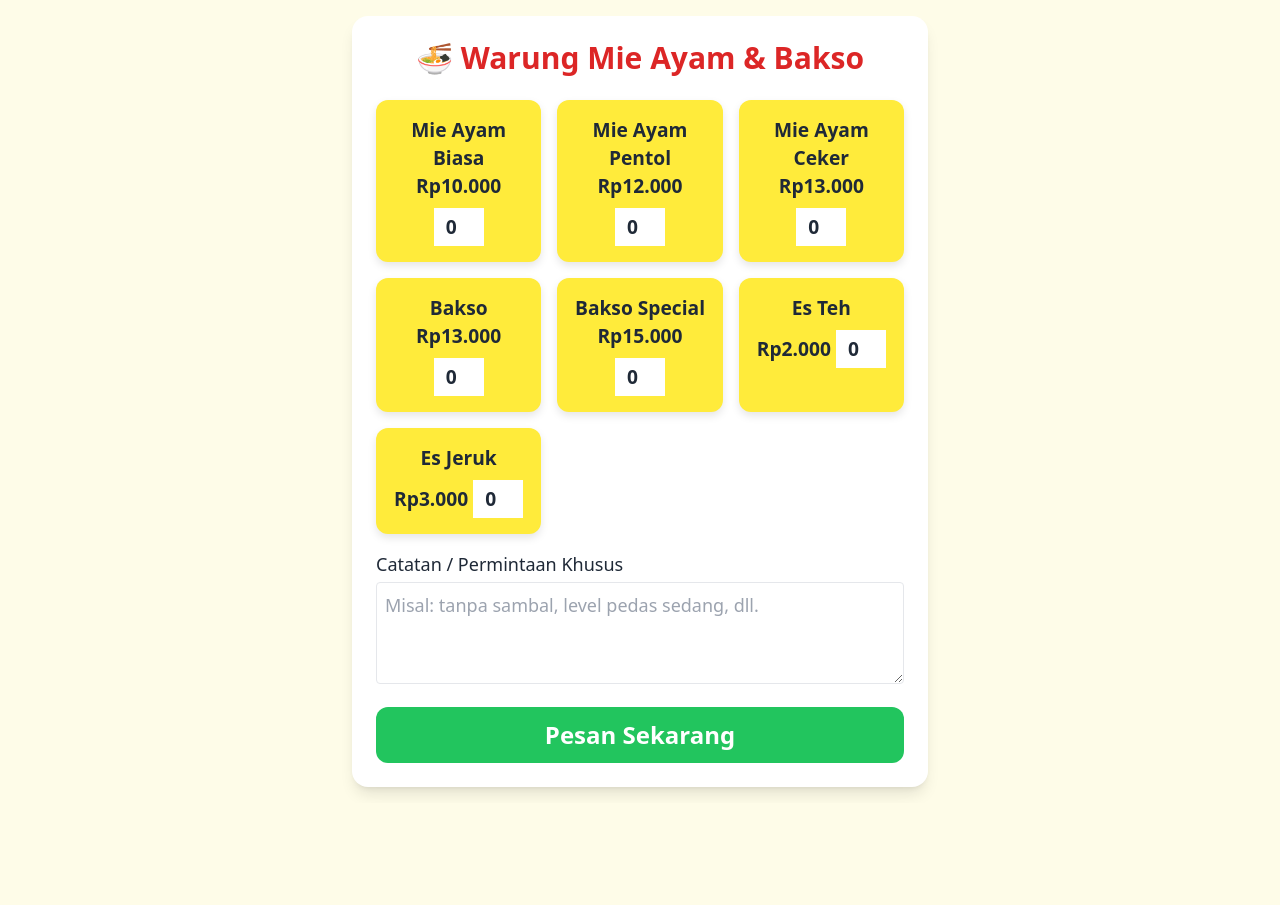
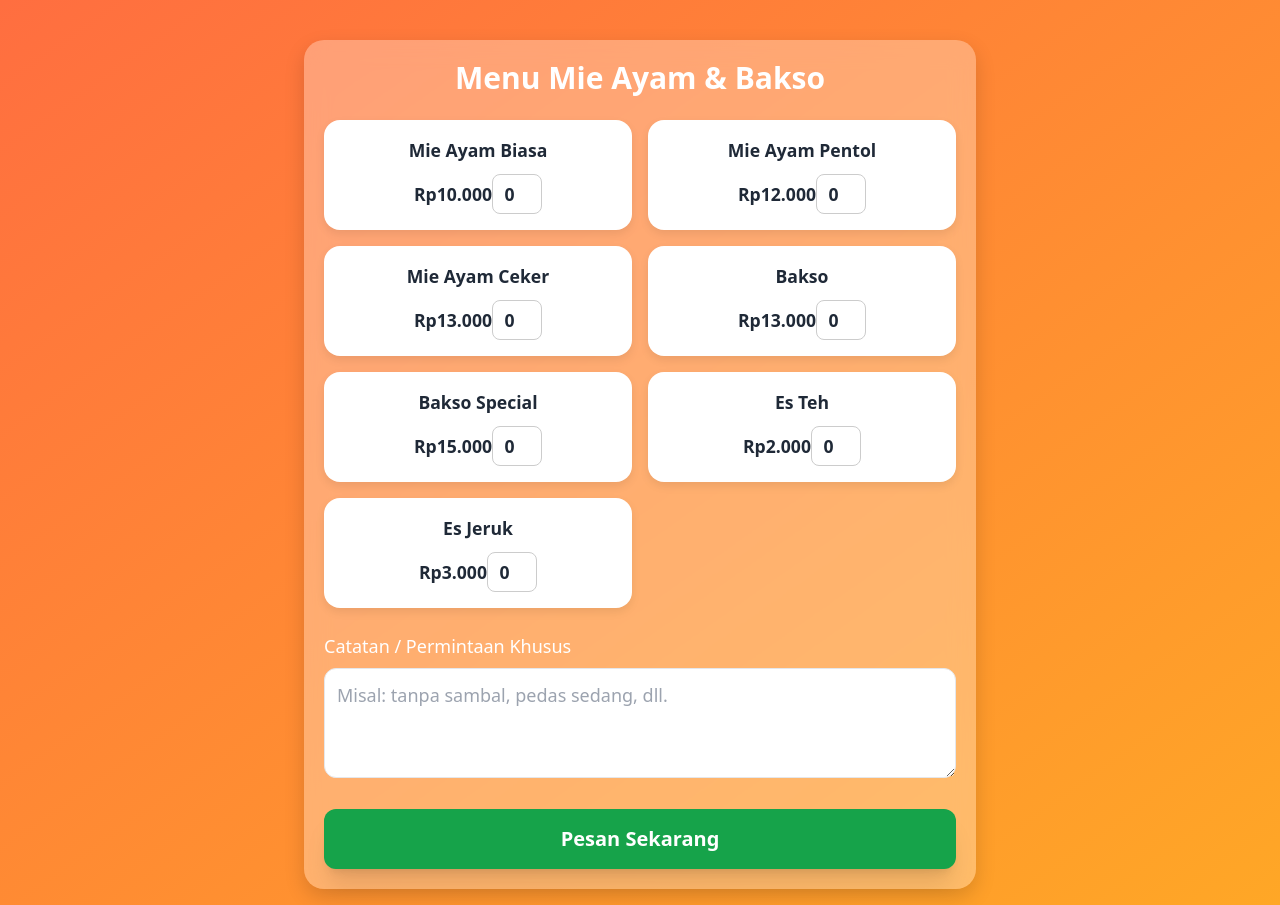
Before and after one commit to Shaniita/WARUNG, a plain HTML site: page index.html in a window 1280 px wide. Both pictures are taken after a click on the button "Dibungkus". Before the commit the page ends 803 px from the top, so only its background shows below. Drawn offline with nearby package versions, Linux system fonts and the light colour scheme.

Commit message:
index.html

```diff
--- a/index.html
+++ b/index.html
@@ -6,96 +6,88 @@
   <title>Warung Mie Ayam</title>
   <script src="https://cdn.tailwindcss.com"></script>
   <style>
+    body {
+      background: linear-gradient(to bottom right, #ff6e40, #ffa726);
+    }
+
+    .glass-card {
+      backdrop-filter: blur(12px);
+      background: rgba(255, 255, 255, 0.3);
+      border-radius: 20px;
+      padding: 20px;
+      box-shadow: 0 8px 20px rgba(0, 0, 0, 0.15);
+    }
+
     .menu-item {
-      background-color: #FFEB3B;
-      border-radius: 12px;
+      background: white;
+      border-radius: 16px;
       padding: 16px;
-      box-shadow: 0 4px 8px rgba(0, 0, 0, 0.1);
+      box-shadow: 0 4px 10px rgba(0, 0, 0, 0.08);
       text-align: center;
-      font-size: 1.2rem;
-      font-weight: bold;
-      cursor: pointer;
-      transition: transform 0.2s, box-shadow 0.2s;
+      font-size: 1.1rem;
+      font-weight: 600;
+      transition: all 0.2s ease-in-out;
     }
+
     .menu-item:hover {
-      transform: scale(1.05);
-      box-shadow: 0 6px 12px rgba(0, 0, 0, 0.2);
+      transform: translateY(-4px);
+      box-shadow: 0 6px 16px rgba(0, 0, 0, 0.15);
     }
-    .menu-container {
-      display: grid;
-      grid-template-columns: repeat(auto-fill, minmax(150px, 1fr));
-      gap: 16px;
-    }
+
     .menu-item input {
       width: 50px;
+      margin-top: 10px;
       padding: 5px;
+      border-radius: 8px;
+      border: 1px solid #ccc;
       text-align: center;
-      margin-top: 8px;
     }
   </style>
 </head>
-<body class="bg-yellow-50 text-gray-800 font-sans p-4">
-  <!-- Halaman Awal -->
-  <div id="startPage" class="max-w-xl mx-auto bg-white rounded-2xl shadow-lg p-6 space-y-6 text-center">
-    <h1 class="text-3xl font-bold text-red-600">🍜 Selamat Datang!</h1>
-    <p class="text-xl">Mau makan di mana?</p>
+<body class="text-gray-800 font-sans p-4 min-h-screen flex items-center justify-center">
+
+  <!-- Wrapper -->
+  <div class="max-w-2xl w-full space-y-6">
+
+    <!-- Halaman Pilihan Tempat -->
+    <div id="startPage" class="glass-card text-center space-y-4">
+      <h1 class="text-3xl font-bold text-white">Selamat Datang di Warung Mie Ayam</h1>
+      <p class="text-xl text-white">Pilih cara menikmati makanan:</p>
       <div class="flex flex-col gap-4 mt-4">
-      <button onclick="pilihTempat('Dibungkus')" class="bg-orange-400 hover:bg-orange-500 text-white text-xl py-3 rounded-xl">Dibungkus</button>
-      <button onclick="pilihTempat('Makan di Tempat')" class="bg-green-500 hover:bg-green-600 text-white text-xl py-3 rounded-xl">Makan di Tempat</button>
+        <button onclick="pilihTempat('Dibungkus')" class="bg-white text-orange-500 font-semibold py-3 rounded-xl shadow-lg">Dibungkus</button>
+        <button onclick="pilihTempat('Makan di Tempat')" class="bg-white text-green-500 font-semibold py-3 rounded-xl shadow-lg">Makan di Tempat</button>
       </div>
     </div>
 
     <!-- Halaman Menu -->
-  <div id="menuPage" class="max-w-xl mx-auto bg-white rounded-2xl shadow-lg p-6 space-y-6 hidden">
-    <h1 class="text-3xl font-bold text-center text-red-600">🍜 Warung Mie Ayam & Bakso</h1>
+    <div id="menuPage" class="glass-card space-y-6 hidden">
+      <h2 class="text-3xl font-bold text-center text-white">Menu Mie Ayam & Bakso</h2>
+      <form id="orderForm" class="space-y-6 text-lg">
 
-    <form id="orderForm" class="space-y-4 text-lg">
-      <div class="menu-container">
-        <div class="menu-item">
-          Mie Ayam Biasa<br>Rp10.000
-          <input type="number" name="Mie Ayam Biasa" value="0" min="0">
-        </div>
-        <div class="menu-item">
-          Mie Ayam Pentol<br>Rp12.000
-          <input type="number" name="Mie Ayam Pentol" value="0" min="0">
-        </div>
-        <div class="menu-item">
-          Mie Ayam Ceker<br>Rp13.000
-          <input type="number" name="Mie Ayam Ceker" value="0" min="0">
-        </div>
-        <div class="menu-item">
-          Bakso<br>Rp13.000
-          <input type="number" name="Bakso" value="0" min="0">
-        </div>
-        <div class="menu-item">
-          Bakso Special<br>Rp15.000
-          <input type="number" name="Bakso Special" value="0" min="0">
-        </div>
-        <div class="menu-item">
-          Es Teh<br>Rp2.000
-          <input type="number" name="Es Teh" value="0" min="0">
-        </div>
-        <div class="menu-item">
-          Es Jeruk<br>Rp3.000
-          <input type="number" name="Es Jeruk" value="0" min="0">
-        </div>
+        <div class="grid grid-cols-2 gap-4">
+          <div class="menu-item">Mie Ayam Biasa<br>Rp10.000<input type="number" name="Mie Ayam Biasa" value="0" min="0"></div>
+          <div class="menu-item">Mie Ayam Pentol<br>Rp12.000<input type="number" name="Mie Ayam Pentol" value="0" min="0"></div>
+          <div class="menu-item">Mie Ayam Ceker<br>Rp13.000<input type="number" name="Mie Ayam Ceker" value="0" min="0"></div>
+          <div class="menu-item">Bakso<br>Rp13.000<input type="number" name="Bakso" value="0" min="0"></div>
+          <div class="menu-item">Bakso Special<br>Rp15.000<input type="number" name="Bakso Special" value="0" min="0"></div>
+          <div class="menu-item">Es Teh<br>Rp2.000<input type="number" name="Es Teh" value="0" min="0"></div>
+          <div class="menu-item">Es Jeruk<br>Rp3.000<input type="number" name="Es Jeruk" value="0" min="0"></div>
         </div>
 
-      <div>
-        <label class="block mt-4">Catatan / Permintaan Khusus
-          <textarea id="notes" rows="3" class="w-full border rounded p-2 mt-1" placeholder="Misal: tanpa sambal, level pedas sedang, dll."></textarea>
+        <label class="block text-white">
+          Catatan / Permintaan Khusus
+          <textarea id="notes" rows="3" class="w-full p-3 rounded-xl mt-2 border" placeholder="Misal: tanpa sambal, pedas sedang, dll."></textarea>
         </label>
-      </div>
 
-      <button type="submit" class="w-full bg-green-500 hover:bg-green-600 text-white font-bold py-3 px-4 rounded-xl text-2xl">
+        <button type="submit" class="w-full bg-green-600 hover:bg-green-700 text-white font-bold py-4 px-4 rounded-xl text-xl shadow-xl">
           Pesan Sekarang
         </button>
       </form>
     </div>
+  </div>
 
   <script>
-    let tempatMakan = ""; // Simpan pilihan: Dibungkus atau Makan di Tempat
-
+    let tempatMakan = "";
     function pilihTempat(pilihan) {
       tempatMakan = pilihan;
       document.getElementById("startPage").classList.add("hidden");
@@ -113,7 +105,6 @@
     };
 
     const form = document.getElementById('orderForm');
-
     form.addEventListener('submit', function(e) {
       e.preventDefault();
       let pesan = `Halo! Saya ingin pesan:%0A(${tempatMakan})%0A`;
@@ -133,7 +124,7 @@
       }
 
       pesan += `%0A%0ATotal: Rp${total.toLocaleString()}`;
-      const nomor = "+6287816758074";
+      const nomor = "6287816758074";
       const url = `https://wa.me/${nomor}?text=${pesan}`;
       window.open(url, "_blank");
     });
```
Lines whose indentation alone changed are shown as unchanged.
